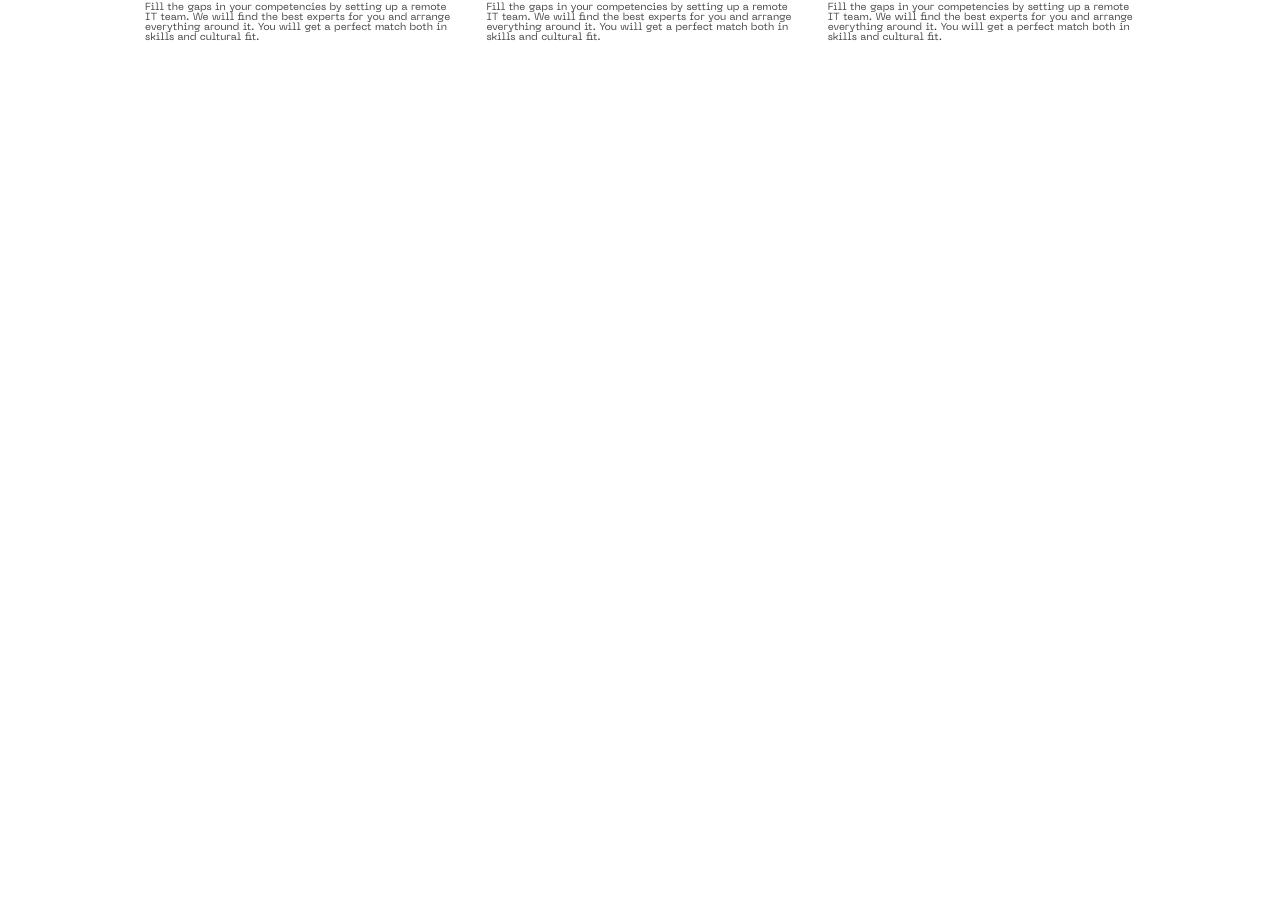
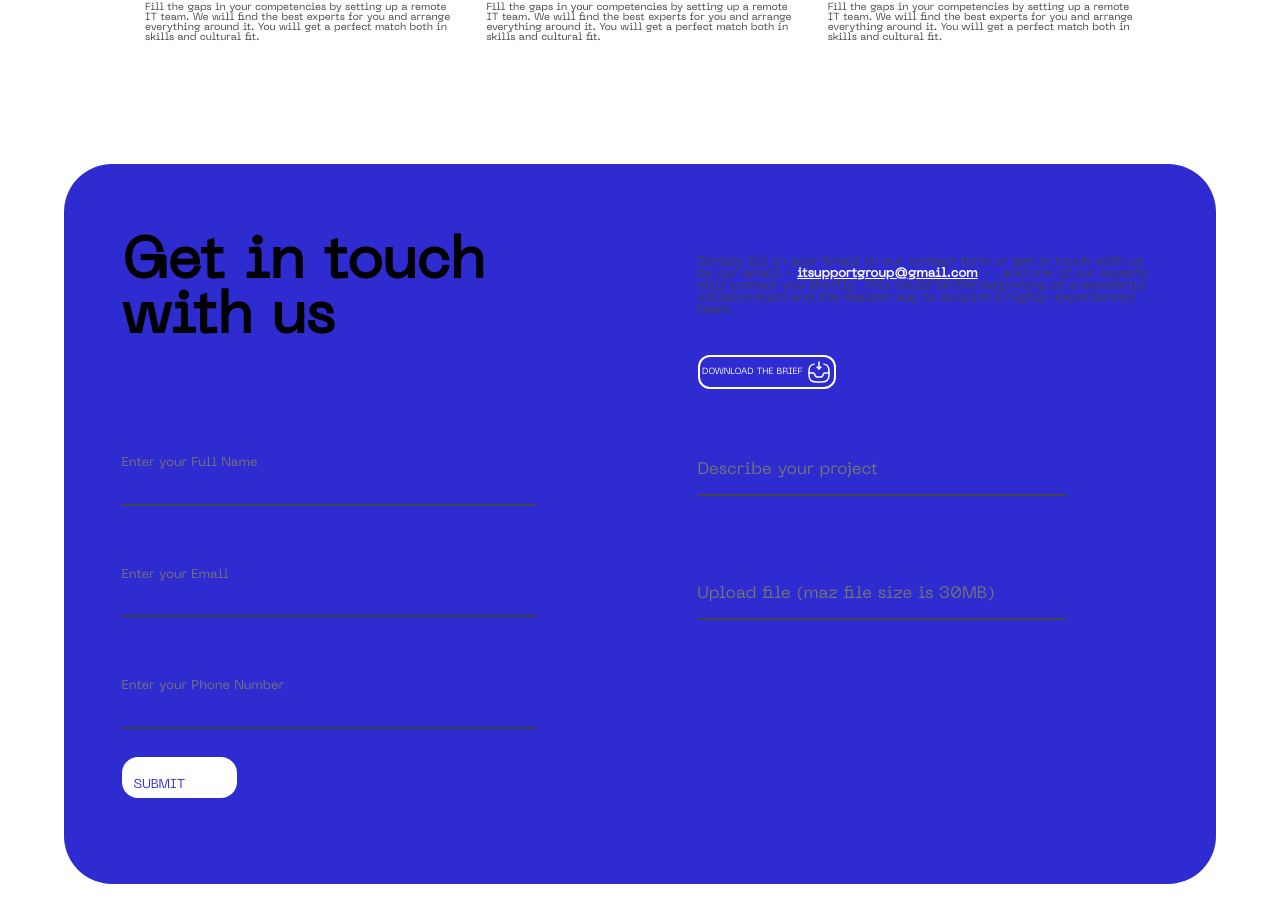
Before and after one commit to Teishotoku/ItSupport, a React (Vite) app: page / in a window 1280 px wide. Shown: the part 4436-5358 px from the top of the page. Before the commit the page ends 4560 px from the top, so only its background shows below. Built offline with nearby package versions, Linux system fonts and the light colour scheme.

Commit message:
Regist block made

```diff
--- a/src/comp/regist/Regist.jsx
+++ b/src/comp/regist/Regist.jsx
@@ -1,12 +1,50 @@
-import './styleRegist.scss'
+import "./styleRegist.scss";
+import arrow from "../../assets/img/Send.svg";
+import plus from "../../assets/img/plus.svg";
+import down from "../../assets/img/direct-inbox.svg";
 
 const Regist = () => {
   return (
-    <section className='Regist'>
+    <section className="Regist">
+      <div className="RegistCenter">
+        <div className="registLeft">
+          <div className="registLeftHead">
+            <h1>Get in touch</h1>
+            <h1>with us</h1>
+          </div>
+          <div className="registLeftInputs">
+            <input type="text" placeholder="Enter your Full Name" />
+            <input type="text" placeholder="Enter your Email" />
+            <input type="text" placeholder="Enter your Phone Number" />
+            <button>
+              SUBMIT <img src={arrow} alt="" />
+            </button>
+          </div>
+        </div>
+        <div className="registRight">
+          <div className="registRightHead">
+            <p>
+              Simply fill in your Email in our contact form or get in touch with
+              us by our email - <b>itsupportgroup@gmail.com</b> - , and one of
+              our experts will contact you shortly. This could be the beginning
+              of a wonderful collaboration and the easiest way to acquire a
+              highly-experienced team.
+            </p>
+            <button>
+              DOWNLOAD THE BRIEF <img src={down} alt="" />
+            </button>
+          </div>
+          <div className="registRightInputs">
+            <input type="text" placeholder="Describe your project" />
+            <input
+              type="text"
+              placeholder="Upload file (maz file size is 30MB)"
+            />
+          </div>
+        </div>
+      </div>
+    </section>
+  );
+};
 
-    </section>
-  )
-
-}
-
-export default Regist
+export default Regist;
--- a/src/comp/regist/styleRegist.scss
+++ b/src/comp/regist/styleRegist.scss
@@ -1 +1,94 @@
 @import "../../index.scss";
+
+.Regist {
+  height: 100vh;
+  width: 100vw;
+  @include center;
+  font-family: "Machina";
+  input {
+    background-color: $primary;
+    border: none;
+    border-bottom: 2px solid $grey;
+    color: $grey;
+  }
+}
+.RegistCenter {
+  background-color: $primary;
+  width: 90%;
+  height: 90%;
+  border-radius: 48px;
+  @include around;
+}
+.registLeft {
+  width: 40%;
+  height: 80%;
+}
+.registLeftHead {
+  height: 30%;
+  font-size: 3vw;
+}
+.registLeftInputs {
+  height: 70%;
+  @include column;
+  align-items: flex-start;
+  justify-content: space-around;
+  input {
+    width: 90%;
+    height: 20%;
+    font-size: 1vw;
+    font-family: "Machina";
+  }
+  img {
+    padding-left: 10%;
+    color: $primary;
+  }
+  button {
+    font-family: "Machina";
+    font-size: 1vw;
+    background-color: $white;
+    color: $primary;
+    border: none;
+    border-radius: 16px;
+    width: 25%;
+    height: 10%;
+  }
+}
+.registRight {
+  width: 40%;
+  height: 80%;
+}
+.registRightHead {
+  @include columnAround;
+  align-items: flex-start;
+  height: 30%;
+  width: 100%;
+  font-size: 1vw;
+  color: $grey;
+  b {
+    color: $white;
+    text-decoration: underline $white;
+  }
+  button {
+    font-size: 0.7vw;
+    @include around;
+    height: 20%;
+    width: 30%;
+    background-color: $primary;
+    border: 2px solid $white;
+    color: $white;
+    border-radius: 12px;
+    font-family: "Machina";
+  }
+}
+.registRightInputs {
+  width: 100%;
+  height: 43%;
+  @include columnAround;
+  align-items: flex-start;
+  input {
+    font-size: 1.3vw;
+    font-family: "Machina";
+    width: 80%;
+    height: 20%;
+  }
+}
```
Also changed, not shown: src/assets/img/direct-inbox.svg (added), src/assets/img/plus.svg (added).
